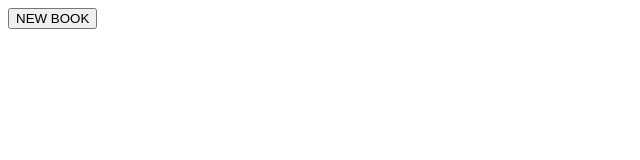
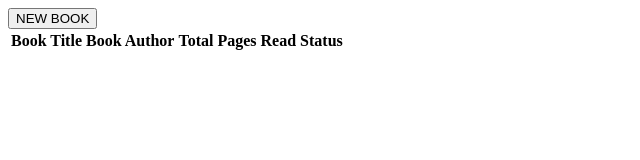
Before and after one commit to heyitsritesh/book-library, a plain HTML site: page index.html in a window 1280 px wide. Shown: the whole page, without its empty margins (0-640 px from the left). Drawn offline with Linux system fonts and the light colour scheme.

Commit message:
Added table boilerplate to HTML

```diff
--- a/index.html
+++ b/index.html
@@ -47,6 +47,17 @@
                 <button type="reset">Reset</button>
             </form>
         </dialog>
+        <table class="booksDatabase">
+            <thead>
+                <tr>
+                    <th>Book Title</th>
+                    <th>Book Author</th>
+                    <th>Total Pages</th>
+                    <th>Read Status</th>
+                </tr>
+            </thead>
+            <tbody></tbody>
+        </table>
         <script src="./index.js"></script>
     </body>
 </html>
```
